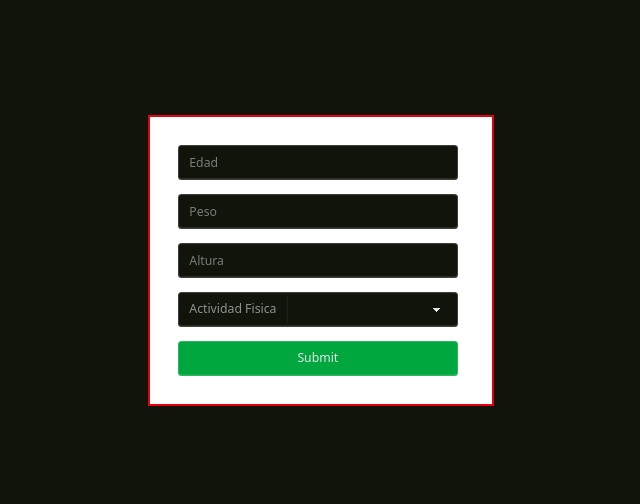
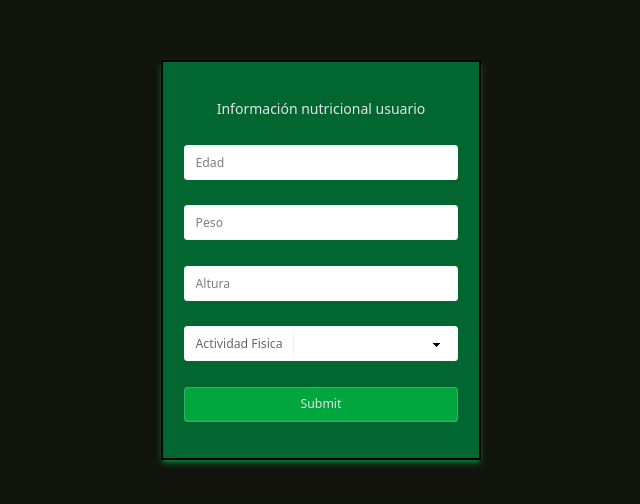
Before and after one commit to Guada-pdls/food-planner, a Next.js app: page /survey in a window 1280 px wide. Shown: the part 140-644 px from the top of the page, without its empty margins (319-959 px from the left). Built offline with nearby package versions, Linux system fonts and the light colour scheme.

Commit message:
Termine preferencias y funcionalidad que retorna lista de alimentos seleccionados, revisar mejoras de diseño

```diff
--- a/src/app/preferences/page.js
+++ b/src/app/preferences/page.js
@@ -0,0 +1,106 @@
+"use client";
+import React, { useState } from "react";
+
+const background = "@container min-h-screen flex justify-center bg-base-100";
+
+const Page = () => {
+  // Categorías y alimentos (nombres en español, variables en inglés)
+  const categories = {
+    Verduras: ["Brócoli", "Repollo", "Col", "Rúcula", "Cúrcuma"],
+    Frutas: ["Remolacha", "Ciruela", "Palta", "Limón", "Aceituna"],
+    Legumbres: [
+      "Lentejas",
+      "Garbanzos",
+      "Poroto negro",
+      "Poroto flaco",
+      "Poroto rojo",
+    ],
+    Carnes: ["Vaca", "Pollo", "Cerdo", "Cordero", "Pescado"],
+    Lácteos: ["Leche", "Queso parmesano", "Yogurt", "Queso crema"],
+    Dulces: ["Chocolate", "Dulce de leche", "Edulcorante", "Nutella"],
+  };
+
+  // Estado con los seleccionados por categoría
+  const [selectedItems, setSelectedItems] = useState({});
+
+  // Alternar selección de un ítem dentro de una categoría
+  const toggleItem = (category, item) => {
+    setSelectedItems((prev) => {
+      const current = prev[category] || [];
+      return {
+        ...prev,
+        [category]: current.includes(item)
+          ? current.filter((i) => i !== item)
+          : [...current, item],
+      };
+    });
+  };
+
+   function handleClickButton(){
+    const selectedList =[];
+
+     {Object.entries(selectedItems).map(([category, items]) =>
+            items.length > 0 ? (
+              selectedList.push(items),
+
+              console.log(selectedList)
+            ) : null
+          )}
+   }
+  return (
+    <div className={background}>
+      <div id="textBox" className="px-4 sm:px-10 md:px-20 w-full p-6">
+        <h1 className="text-[6vw] xl:text-[3vw] text-center m-4">Preferencias</h1>
+        <p className="text-[3vw] xl:text-[2.5vw] mb-8">
+          Indique sus preferencias seleccionando los alimentos que{" "}
+          <strong>NO</strong> le gusten
+        </p>
+
+        {Object.entries(categories).map(([category, items]) => (
+          <div key={category} className="mb-6 w-full">
+            <h2 className="text-[4vw] xl:text-[2.5vw] mb-2 font-semibold">{category}</h2>
+            <div className="flex flex-wrap gap-2 [&>*]:w-auto md:[&>*]:w-[20vw]  xl:[&>*]:btn-lg " >
+              {items.map((item) => (
+                <button
+                  key={item}
+                  onClick={() => toggleItem(category, item)}
+                  className={`btn btn-sm ${
+                    //colores al hacer click
+                    selectedItems[category]?.includes(item)
+                      ? "bg-red-700"
+                      : "btn-outline"
+                  }`}
+                >
+                  {item}
+                </button>
+              ))}
+            </div>
+          </div>
+        ))}
+        <button className="btn  btn-soft btn-success mx-[40%] md:mx-[50%] md:mt-[10px] xl:mx-[50%] xl:mt-[10px] " onClick={handleClickButton}>Enviar</button>
+
+
+        {/* Vista de seleccionados */}
+        {/*
+        <div className="mt-10 text-[3vw]">
+          <h3 className="font-bold mb-2">Seleccionados:</h3>
+          {Object.entries(selectedItems).map(([category, items]) =>
+            items.length > 0 ? (
+              <p key={category}>
+                <span className="font-medium">{category}:</span>{" "}
+                {items.join(", ")}
+              </p>
+            ) : null
+          )}
+        </div>
+        */}
+
+
+
+
+      </div>
+    </div>
+  );
+};
+
+export default Page;
--- a/src/app/survey/page.js
+++ b/src/app/survey/page.js
@@ -1,30 +1,46 @@
+'use client';
 import React from 'react'
 
-const inputClass = "input";
-const handleSubmit = (event) => {
-    event.preventDefault();
-    console.log('Form submitted with name:');
-};
+const inputClass = " input bg-white text-black w-full";
+const ajustesFondo=" @container h-screen flex justify-center items-center  bg-base-100"
+const boxShadow=" shadow-md shadow-green-500/50"
+const ajustesFormulario="flex flex-col justify-center items-center ml-100px border-2 border-black p-6 space-y-[10%] @xl:space-y-[2vw]  bg-green-800 min-w-1/4 min-h-1/2 md:min-h-1/2 md:min-w-[20vw] xl:min-h-1/2 xl:min-w-1/4 "
 
 
 const page = () => {
 
+    const handleSubmit = (event) => {
+    event.preventDefault();
 
+    // Obtener valores desde el formulario
+    const form = event.target;
+    const edad = form[0].value;
+    const peso = form[1].value;
+    const altura = form[2].value;
+    const actividadFisica = form[3].value;
 
+    console.log("Formulario enviado:");
+    console.log("Edad:", edad);
+    console.log("Peso:", peso);
+    console.log("Altura:", altura);
+    console.log("Actividad Física:", actividadFisica);
+  };
   return (
-    <div className="h-screen flex justify-center items-center ">
-      <form id='formularioEncuesta' className="flex flex-col ml-100px bg-white border-2 border-red-600 p-8 space-y-4" onSubmit={handleSubmit}>
-        <input type="number" placeholder="Edad" min={1} className={inputClass}   />
+    <div className={ajustesFondo}>
+
+      <form id='formularioEncuesta' className={ajustesFormulario+boxShadow} onSubmit={handleSubmit}>
+        <p className='text-center'>Información nutricional usuario</p>
+        <input type="number" placeholder="Edad" min={1} max={120} className={inputClass}   />
         <input type="number" placeholder="Peso" min={1} className={inputClass} />
         <input type="number"  min={1} placeholder="Altura" className={inputClass} />
-      <label className="select">
+      <label className={"select"+ inputClass}>
         <span className="label">Actividad Fisica</span>
         <select>
           <option></option>
-          <option>Sedentarismo/Ninguna</option>
+          <option>Minima</option>
           <option>Baja</option>
           <option>Moderada</option>
-          <option>Alta</option>
+          <option>Intensa</option>
         </select>
       </label>
 
```
